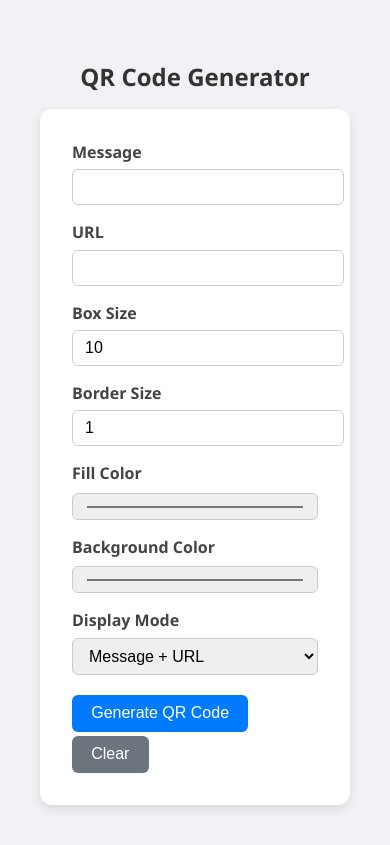
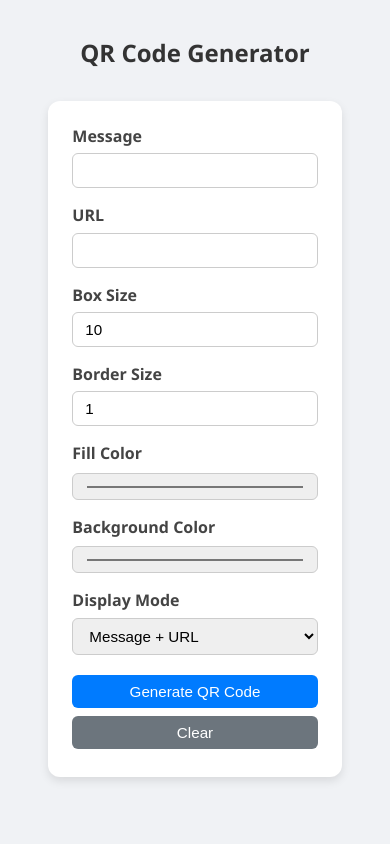
Before and after one commit to SumitPrajapatiCoder/QR-Generator, a Django app: page / in a window 390 px wide. Run offline with Django 5.2, Linux system fonts and the light colour scheme.

Commit message:
Add Responsive Code

```diff
--- a/qrApp/templates/generator.html
+++ b/qrApp/templates/generator.html
@@ -10,6 +10,7 @@
             background-color: #f0f2f5;
             padding: 2rem;
             text-align: center;
+            margin: 0;
         }
 
         h2 {
@@ -23,6 +24,7 @@
             align-items: flex-start;
             gap: 2rem;
             flex-wrap: wrap;
+            padding: 1rem;
         }
 
         form {
@@ -33,6 +35,7 @@
             text-align: left;
             max-width: 400px;
             width: 100%;
+            box-sizing: border-box;
         }
 
         .form-group {
@@ -53,6 +56,7 @@
             font-size: 1rem;
             border: 1px solid #ccc;
             border-radius: 6px;
+            box-sizing: border-box;
         }
 
         button {
@@ -80,21 +84,65 @@
             border-radius: 12px;
             box-shadow: 0 4px 10px rgba(0, 0, 0, 0.1);
             max-width: 350px;
+            width: 100%;
             text-align: center;
+            box-sizing: border-box;
         }
 
         .qr-output img {
             margin-top: 1rem;
-            max-width: 300px;
+            max-width: 100%;
             border: 2px solid #007bff;
             padding: 1rem;
             background: white;
             border-radius: 10px;
+            box-sizing: border-box;
         }
 
         .qr-output button {
             background-color: #28a745;
             margin-top: 1rem;
+        }
+
+
+        @media (max-width: 768px) {
+            .container {
+                flex-direction: column;
+                align-items: center;
+                gap: 1.5rem;
+            }
+
+            form,
+            .qr-output {
+                max-width: 90%;
+                width: 100%;
+                padding: 1.5rem;
+            }
+
+            button {
+                width: 100%;
+                margin: 0.25rem 0;
+            }
+        }
+
+        @media (max-width: 480px) {
+            body {
+                padding: 1rem;
+            }
+
+            h2 {
+                font-size: 1.5rem;
+            }
+
+            input,
+            select {
+                font-size: 0.95rem;
+            }
+
+            button {
+                font-size: 0.95rem;
+                padding: 0.5rem 1rem;
+            }
         }
     </style>
 </head>
@@ -127,21 +175,25 @@
 
             <div class="form-group">
                 <label for="fill_color">Fill Color</label>
-                <input type="color" id="fill_color" name="fill_color" value="{{ form_data.fill_color|default:'#000000' }}">
+                <input type="color" id="fill_color" name="fill_color"
+                    value="{{ form_data.fill_color|default:'#000000' }}">
 
             </div>
 
             <div class="form-group">
                 <label for="back_color">Background Color</label>
-                <input type="color" id="back_color" name="back_color" value="{{ form_data.back_color|default:'#ffffff' }}">
+                <input type="color" id="back_color" name="back_color"
+                    value="{{ form_data.back_color|default:'#ffffff' }}">
             </div>
 
             <div class="form-group">
                 <label for="display_mode">Display Mode</label>
                 <select name="display_mode" id="display_mode">
-                    <option value="message" {% if form_data.display_mode == 'message' %}selected{% endif %}>Message Only</option>
+                    <option value="message" {% if form_data.display_mode == 'message' %}selected{% endif %}>Message Only
+                    </option>
                     <option value="url" {% if form_data.display_mode == 'url' %}selected{% endif %}>URL Only</option>
-                    <option value="both" {% if form_data.display_mode == 'both' %}selected{% endif %}>Message + URL</option>
+                    <option value="both" {% if form_data.display_mode == 'both' %}selected{% endif %}>Message + URL
+                    </option>
                 </select>
             </div>
 
```
